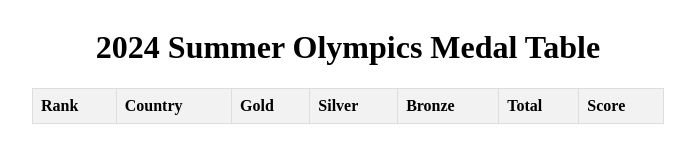
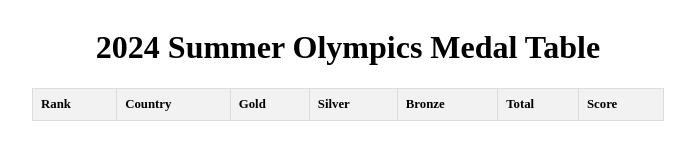
Before and after one commit to bharadr/olympic-medal-table-2024, a plain HTML site: page index.html in a window 1280 px wide. Shown: the whole page, without its empty margins (292-987 px from the left). Drawn offline with Linux system fonts and the light colour scheme; no server answers.

Commit message:
Got it done

```diff
--- a/styles.css
+++ b/styles.css
@@ -24,6 +24,14 @@ th.desc::after {
 #medal-table {
     border-collapse: collapse;
     width: 50%;
+    font-size: 3vw;
+}
+
+/* Media query for desktop devices */
+@media (min-width: 768px) {
+    #medal-table {
+        font-size: 1vw;
+    }
 }
 
 #medal-table th, #medal-table td {
```
